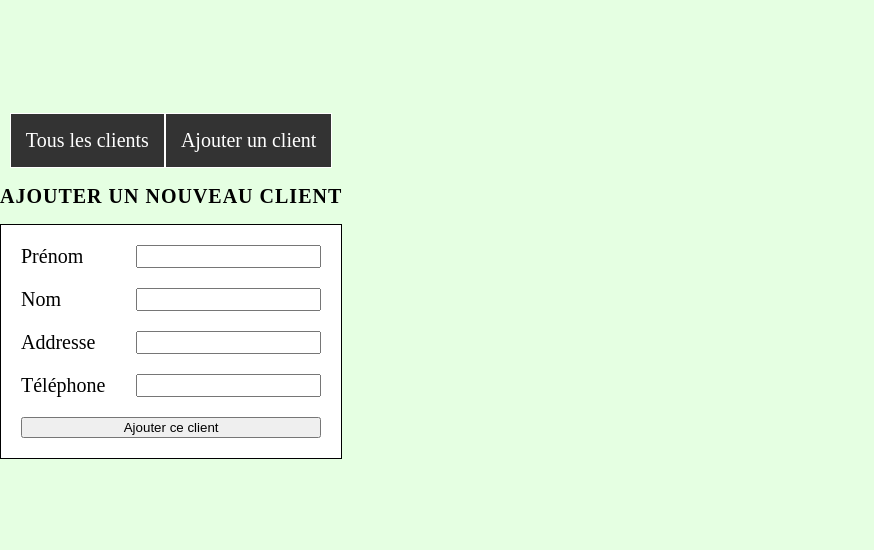
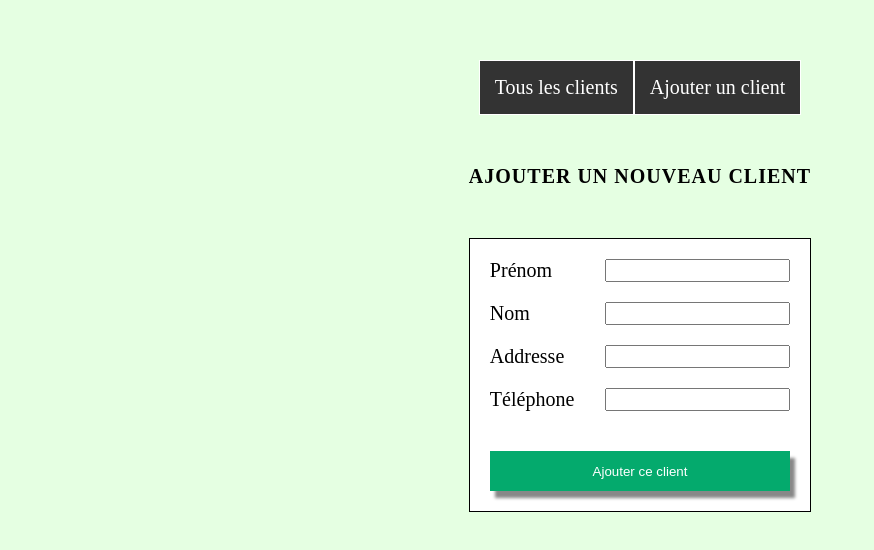
Before and after one commit to NatashaFinkel/LapinBlanc, a React (Vite) app: page / in a window 1280 px wide. Shown: the part 114-664 px from the top of the page, without its empty margins (0-874 px from the left). Built offline with nearby package versions, Linux system fonts and the light colour scheme.

Commit message:
Style : ajout de css

```diff
--- a/src/pages/CreateClient.tsx
+++ b/src/pages/CreateClient.tsx
@@ -82,7 +82,7 @@ const CreateClient: React.FC = () => {
           inputValue={phone}
           inputOnChange={(e) => setPhone(e.target.value)}
         />
-        <button type="submit">Ajouter ce client</button>
+        <button type="submit" className="btn">Ajouter ce client</button>
       </form>
     </section>
   );
--- a/src/style/App.css
+++ b/src/style/App.css
@@ -6,6 +6,8 @@ body {
   min-height: 100vh;
   background-color: rgb(229, 255, 226);
   font-size: 20px;
+  justify-content: center;
+}
 
 header {
   justify-items: center;
@@ -43,6 +45,8 @@ li a:active {
 h1 {
   text-transform: uppercase;
   letter-spacing: 1px;
+  text-align: center;
+  margin: 50px 0px;
 }
 
 h1,
@@ -68,6 +72,21 @@ form {
   gap: 20px;
 }
 
+.btn {
+  background-color: #04AA6D;
+  border: none;
+  box-shadow: 5px 7px 3px #888888;
+  color: white;
+  height: 40px;
+  margin-top: 20px;
+  cursor: pointer;
+}
+
+.btn:hover {
+  background-color: #06ca83;
+  box-shadow: 5px 7px 3px #a2a2a2;
+}
+
 .div-2 {
   display: flex;
   justify-content: space-between;
```
